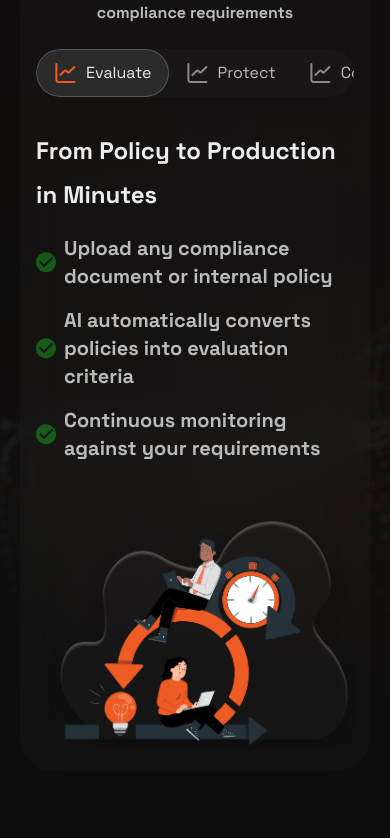
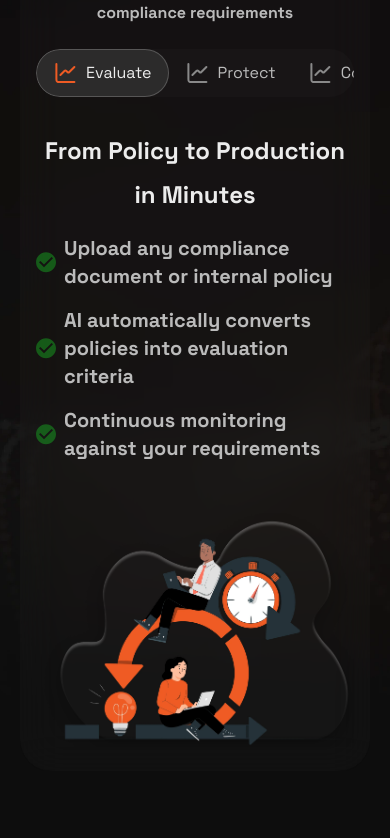
Before and after one commit to ritu-477/picept, a React (Create React App) app: page / in a window 390 px wide. Shown: the part 1626-2464 px from the top of the page. Built offline with nearby package versions, Linux system fonts and the light colour scheme.

Commit message:
unmatched-section done

```diff
--- a/src/components/TrustThrough.jsx
+++ b/src/components/TrustThrough.jsx
@@ -43,8 +43,8 @@ const TrustThrough = () => {
           <div className='mt-8'>
             <div className='flex flex-row flex-wrap mt-8 -mx-3'>
               <div className='lg:w-1/2 px-3 w-full flex flex-col justify-center max-lg:items-center'>
-                <div className='lg:text-start'>
-                  <h3 className='font-bold text-2xl md:text-custom-4xl leading-custom-4xl text-primary-white max-w-[471px]'>
+                <div className='flex flex-col'>
+                  <h3 className='font-bold text-2xl md:text-custom-4xl lg:text-start text-center leading-custom-4xl text-primary-white lg:max-w-[471px]'>
                     {TAB_CONTENT[activeTab].description}
                   </h3>
                   {TAB_CONTENT[activeTab].points.map((point, idx) => (
--- a/src/components/Unmatched.jsx
+++ b/src/components/Unmatched.jsx
@@ -35,29 +35,30 @@ const Unmatched = () => {
               </button>
             ))}
           </div>
-          <div className='flex flex-row flex-wrap -mx-3 lg:justify-between justify-center'>
+          <div className='flex flex-row flex-wrap -mx-3 lg:justify-between justify-center items-center'>
   {activeTAB_DATA && (
-              <div className='lg:w-1/3 w-full flex-col flex max-lg:justify-center max-lg:items-center'>
-                <p className='text-4xl max-lg:text-center leading-custom-5xl font-normal text-primary-white md:pb-7 pb-4'>
+    <div className='lg:w-1/3 w-full flex-col flex justify-center items-center lg:items-start'>
+                <div className='flex flex-col'>
+                  <p className='text-4xl sm:text-2xl leading-custom-5xl font-normal lg:text-start text-center text-primary-white pb-4'>
                     {activeTAB_DATA.heading}
                   </p>
                   {activeTAB_DATA.stats.map((stat, index) => (
-                  <div className='flex items-start'>
                     <div className='flex gap-3 pb-4 items-center' key={index}>
                       <Icon className='' iconName={stat.iconName} />
                       <p className='text-custom3xl leading-custom-xl text-grey font-medium'>
                         {stat.label}: <span className='text-green'>{stat.value}</span>
                       </p>
                     </div>
-                    </div>
                   ))}
       </div>
+    </div>
   )}
-            <div className='lg:w-1/2 w-full flex-col flex max-lg:justify-center max-lg:items-center max-lg:mt-5'>
+  <div className='lg:w-1/2 w-full flex-col flex max-lg:justify-center max-lg:items-center mt-5'>
     <p className='text-xl text-grey font-bold pb-4'>Quality V/S Price</p>
-              <img className='rounded-[32px] shadow-custom4xl w-full max-w-[558px]' src={unmatchedImg} alt='unmatched-image' />
+    <img className='rounded-[32px] shadow-custom4xl w-full' src={unmatchedImg} alt='unmatched-image' />
   </div>
 </div>
+
         </div>
       </div>
     </div>
```
Lines whose indentation alone changed are shown as unchanged.
